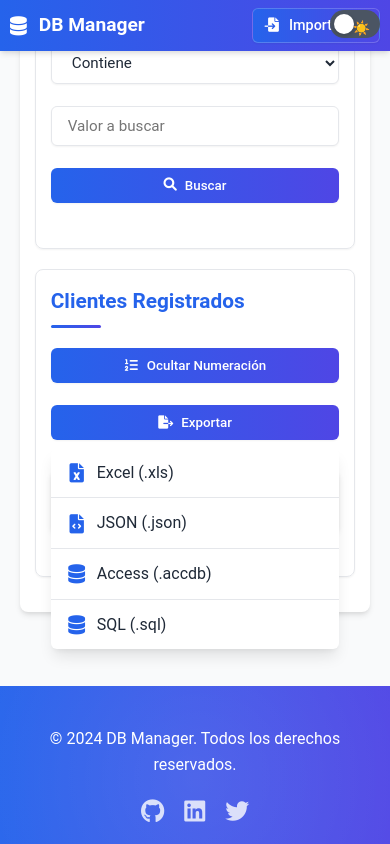
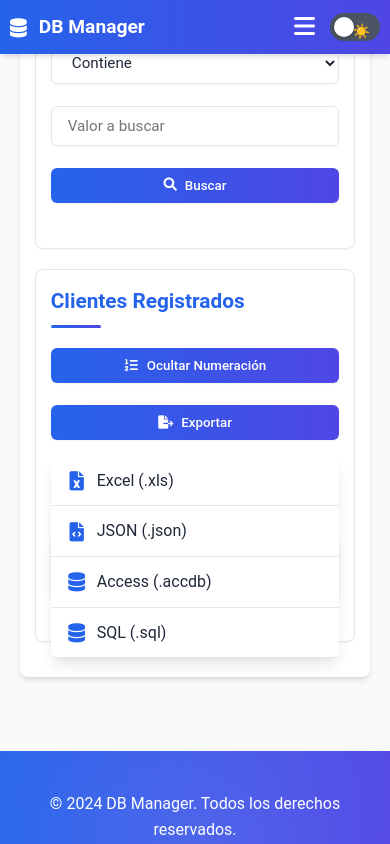
Before and after one commit to BenjaminSVG/Datando, a plain HTML site: page index.html in a window 390 px wide. Both pictures are taken after a click on the button "Exportar". Shown: the part 926-1770 px from the top of the page. Drawn offline with Linux system fonts and the light colour scheme.

Commit message:
Update de Interfaz

```diff
--- a/index.html
+++ b/index.html
@@ -16,10 +16,18 @@
                 <span>DB Manager</span>
             </div>
             <div class="nav-links">
-                <button class="import-btn" onclick="showImportInfo()">
-                    <i class="fas fa-file-import"></i> Importar DB
-                </button>
-                <input type="file" id="fileInput" accept=".json" style="display: none">
+                <a href="#" class="nav-link active"><i class="fas fa-home"></i> Inicio</a>
+                <a href="#" class="nav-link"><i class="fas fa-table"></i> Administrador de Datos</a>
+                <a href="#" class="nav-link"><i class="fas fa-book"></i> Tutorial</a>
+            </div>
+            <div class="menu-toggle">
+                <i class="fas fa-bars"></i>
+            </div>
+            <div class="theme-switch">
+                <label class="switch">
+                    <input type="checkbox" id="darkModeToggle">
+                    <span class="slider"></span>
+                </label>
             </div>
         </div>
     </nav>
@@ -28,13 +36,6 @@
         <header>
             <h1>Administrador de Base de Datos</h1>
         </header>
-
-        <div class="theme-switch">
-            <label class="switch">
-                <input type="checkbox" id="darkModeToggle">
-                <span class="slider"></span>
-            </label>
-        </div>
 
         <div class="database-title">
             <input type="text" id="databaseTitle" placeholder="Nombre de tu base de datos">
@@ -117,6 +118,10 @@
                             </div>
                         </div>
                     </div>
+                    <button onclick="showImportInfo()">
+                        <i class="fas fa-file-import"></i> Importar DB
+                    </button>
+                    <input type="file" id="fileInput" accept=".json" style="display: none">
                 </div>
                 <div class="table-container">
                     <table id="clientsTable">
--- a/script.js
+++ b/script.js
@@ -1133,29 +1133,6 @@ function closeStatusDialog() {
     }
 }
 
-// Toggle para el menú desplegable de exportación
-document.addEventListener('DOMContentLoaded', function() {
-    const exportBtn = document.getElementById('exportDropdownBtn');
-    const exportContent = document.getElementById('exportDropdownContent');
-
-    exportBtn.addEventListener('click', function(e) {
-        e.stopPropagation();
-        exportContent.classList.toggle('show');
-    });
-
-    // Cerrar el menú al hacer clic fuera de él
-    document.addEventListener('click', function(e) {
-        if (!exportBtn.contains(e.target) && !exportContent.contains(e.target)) {
-            exportContent.classList.remove('show');
-        }
-    });
-
-    // Evitar que el menú se cierre al hacer clic dentro de él
-    exportContent.addEventListener('click', function(e) {
-        e.stopPropagation();
-    });
-});
-
 // Exportar datos filtrados
 function exportFilteredData() {
     // Obtener los datos actualmente mostrados en la tabla
@@ -1731,7 +1708,59 @@ function isMobileDevice() {
     }, 3000);
 };
 
-
+// Menú responsivo
+document.addEventListener('DOMContentLoaded', function() {
+    const menuToggle = document.querySelector('.menu-toggle');
+    const navLinks = document.querySelector('.nav-links');
+
+    if (menuToggle) {
+        menuToggle.addEventListener('click', function() {
+            navLinks.classList.toggle('show');
+        });
+    }
+
+    // Activar enlaces del navbar
+    const navLinkElements = document.querySelectorAll('.nav-link');
+    navLinkElements.forEach(link => {
+        link.addEventListener('click', function() {
+            navLinkElements.forEach(l => l.classList.remove('active'));
+            this.classList.add('active');
+
+            // Cerrar el menú móvil si está abierto
+            if (window.innerWidth <= 768) {
+                navLinks.classList.remove('show');
+            }
+        });
+    });
+});
+
+// Toggle para el menú desplegable de exportación
+document.addEventListener('DOMContentLoaded', function() {
+    const exportBtn = document.getElementById('exportDropdownBtn');
+    const exportContent = document.getElementById('exportDropdownContent');
+
+    if (exportBtn && exportContent) {
+        exportBtn.addEventListener('click', function(e) {
+            e.preventDefault(); // Prevenir comportamiento predeterminado
+            e.stopPropagation(); // Detener propagación del evento
+            exportContent.classList.toggle('show');
+        });
+
+        // Cerrar el menú al hacer clic fuera de él
+        document.addEventListener('click', function(e) {
+            if (exportContent.classList.contains('show') &&
+                !exportBtn.contains(e.target) &&
+                !exportContent.contains(e.target)) {
+                exportContent.classList.remove('show');
+            }
+        });
+
+        // Evitar que el menú se cierre al hacer clic dentro de él
+        exportContent.addEventListener('click', function(e) {
+            e.stopPropagation();
+        });
+    }
+});
 
 // Event listener para importar archivo
 document.getElementById('fileInput').addEventListener('change', handleFileImport);
--- a/styles.css
+++ b/styles.css
@@ -762,12 +762,15 @@ body.dark-mode td {
 /* Controles de tabla */
 .table-controls {
     display: flex;
+    flex-direction: row;
+    align-items: center;
     gap: 12px;
     margin-bottom: 20px;
     flex-wrap: wrap;
 }
 
-/* Navbar */
+
+/* Estilos para el navbar responsivo mejorado */
 .navbar {
     background: linear-gradient(to right, var(--primary-color), var(--secondary-color));
     padding: 1rem 0;
@@ -801,37 +804,109 @@ body.dark-mode td {
 .nav-links {
     display: flex;
     gap: 20px;
-}
-
-.import-btn {
-    display: flex;
-    align-items: center;
-    gap: 10px;
-    background-color: rgba(255, 255, 255, 0.15);
-    color: white;
-    padding: 10px 18px;
+    margin-right: auto;
+    margin-left: 40px;
+}
+
+.nav-link {
+    color: white;
+    text-decoration: none;
+    padding: 8px 16px;
     border-radius: var(--border-radius-md);
     transition: all var(--transition-normal);
-    backdrop-filter: blur(5px);
-    border: 1px solid rgba(255, 255, 255, 0.2);
-}
-
-.import-btn:hover {
-    background-color: rgba(255, 255, 255, 0.25);
+    display: flex;
+    align-items: center;
+    gap: 8px;
+    font-weight: 500;
+}
+
+.nav-link:hover {
+    background-color: rgba(255, 255, 255, 0.2);
     transform: translateY(-2px);
+}
+
+.nav-link.active {
+    background-color: rgba(255, 255, 255, 0.3);
+    box-shadow: var(--shadow-sm);
+}
+
+.menu-toggle {
+    display: none;
+    color: white;
+    font-size: 1.5rem;
+    cursor: pointer;
+}
+
+/* Media queries para hacer el navbar responsivo */
+@media (max-width: 768px) {
+    .nav-content {
+        position: relative;
+    }
+
+    .nav-links {
+        position: absolute;
+        top: 100%;
+        left: 0;
+        right: 0;
+        background: linear-gradient(to right, var(--primary-color), var(--secondary-color));
+        flex-direction: column;
+        padding: 0;
+        max-height: 0;
+        overflow: hidden;
+        transition: max-height 0.3s ease;
+        box-shadow: var(--shadow-md);
+        margin-left: 0;
+        z-index: 1001;
+    }
+
+    .nav-links.show {
+        max-height: 300px;
+        padding: 10px 0;
+    }
+
+    .nav-link {
+        width: 100%;
+        padding: 12px 20px;
+        border-radius: 0;
+    }
+
+    .menu-toggle {
+        display: block;
+        margin-left: auto;
+    }
+
+    .theme-switch {
+        position: static;
+        margin-left: 15px;
+        display: flex;
+        align-items: center;
+    }
+
+    /* Mover el switch al menú desplegable en móvil */
+    .theme-switch.mobile {
+        display: none;
+        width: 100%;
+        justify-content: center;
+        padding: 15px 0;
+        border-top: 1px solid rgba(255, 255, 255, 0.1);
+        margin-top: 10px;
+    }
+
+    .nav-links.show .theme-switch.mobile {
+        display: flex;
+    }
 }
 
 body.dark-mode .navbar {
     background: linear-gradient(to right, var(--dark-primary), var(--dark-secondary));
 }
 
-body.dark-mode .import-btn {
-    background-color: rgba(0, 0, 0, 0.2);
-    border: 1px solid rgba(255, 255, 255, 0.1);
-}
-
-body.dark-mode .import-btn:hover {
-    background-color: rgba(0, 0, 0, 0.3);
+body.dark-mode .nav-link:hover {
+    background-color: rgba(255, 255, 255, 0.1);
+}
+
+body.dark-mode .nav-link.active {
+    background-color: rgba(255, 255, 255, 0.2);
 }
 
 /* Estilos para el toggle de campo requerido */
@@ -1132,8 +1207,9 @@ body.dark-mode #clientForm label {
 
 /* Dropdown para exportar - Versión con toggle */
 .export-dropdown {
-    position: relative;
-    display: inline-block;
+    display: flex;
+    gap: 12px;
+    align-items: center;
 }
 
 .export-dropdown > button {
@@ -1569,3 +1645,38 @@ body.dark-mode .scroll-to-bottom {
     min-width: 150px;
   }
 }
+
+@media (max-width: 768px) {
+    .table-controls {
+        flex-direction: column;
+        align-items: stretch;
+    }
+
+    .export-dropdown {
+        flex-direction: column;
+        width: 100%;
+    }
+
+    .export-dropdown button {
+        width: 100%;
+        margin-bottom: 8px;
+    }
+}
+
+/* Arreglo para el menú desplegable de exportación */
+.export-dropdown {
+    position: relative;
+    display: inline-block;
+}
+
+.export-dropdown-content {
+    position: absolute;
+    right: 0;
+    min-width: 160px;
+    z-index: 1000;
+    display: none;
+}
+
+.export-dropdown-content.show {
+    display: block;
+}
```
